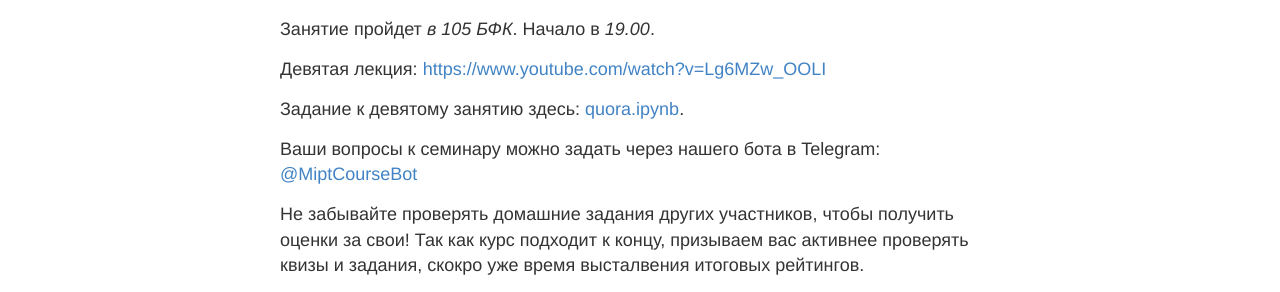
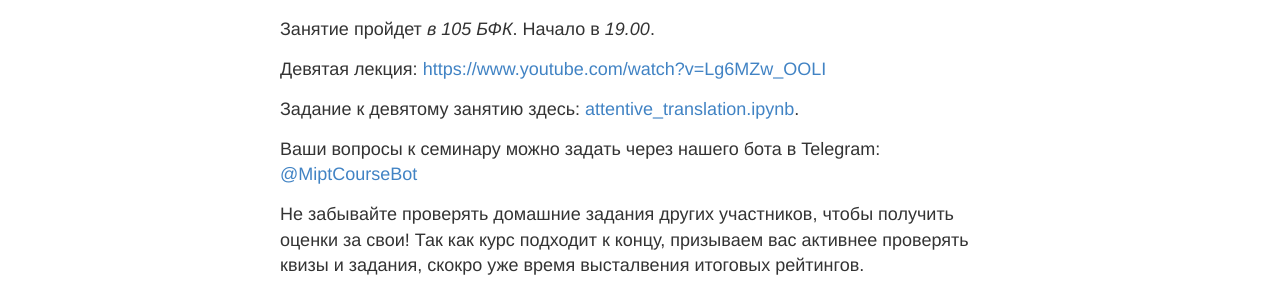
Before and after one commit to deepmipt/edu, a Jekyll site: the page built from _posts/2018-05-17-nlp29.md, in a window 1280 px wide. Shown: the part 319-611 px from the top of the page. Built offline with Jekyll 4.4.1, drawn with Linux system fonts in a browser that asks for light colours.

Commit message:
FIX: 9th class

```diff
--- a/_posts/2018-05-17-nlp29.md
+++ b/_posts/2018-05-17-nlp29.md
@@ -9,7 +9,7 @@ title: Задание к девятому занятию по курсу DL in N
 
 Девятая лекция: [https://www.youtube.com/watch?v=Lg6MZw_OOLI](https://www.youtube.com/watch?v=Lg6MZw_OOLI)
 
-Задание к девятому занятию здесь: [quora.ipynb](https://github.com/deepmipt/deep-nlp-seminars/blob/master/seminar_09/quora.ipynb).
+Задание к девятому занятию здесь: [attentive_translation.ipynb](https://github.com/deepmipt/deep-nlp-seminars/seminar_08/attentive_translation.ipynb).
 
 Ваши вопросы к семинару можно задать через нашего бота в Telegram: [@MiptCourseBot](https://t.me/MiptCourseBot)
 
```
